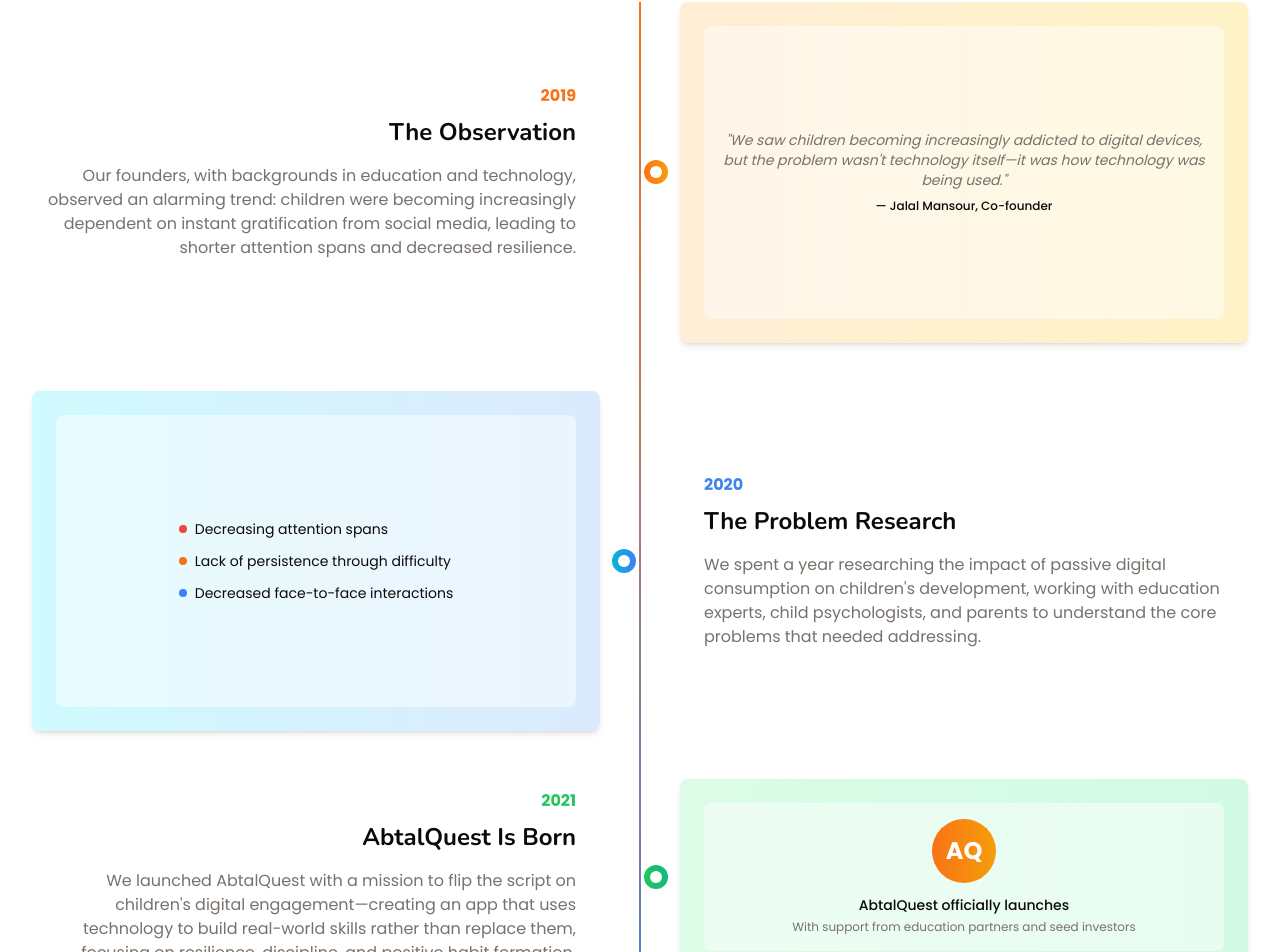
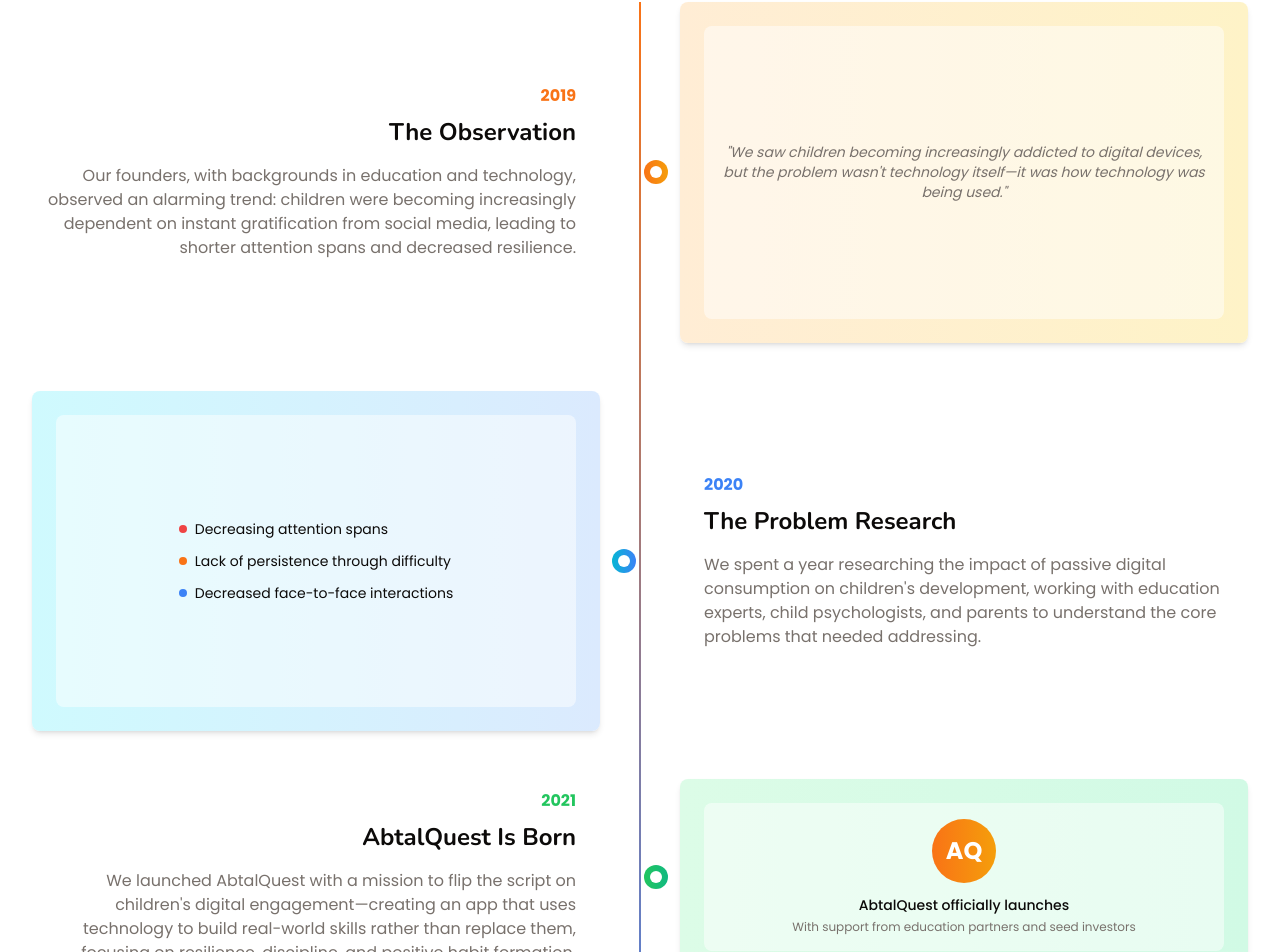
Before and after one commit to jalalmansour/Abtal-Quest, a Next.js app: page /about in a window 1280 px wide. Shown: the part 2360-3312 px from the top of the page. Built offline with nearby package versions, Linux system fonts and the light colour scheme.

Commit message:
Update StorySection.tsx

```diff
--- a/src/components/about/StorySection.tsx
+++ b/src/components/about/StorySection.tsx
@@ -45,7 +45,7 @@
                       <p className="text-sm italic text-muted-foreground">
                         "We saw children becoming increasingly addicted to digital devices, but the problem wasn't technology itself—it was how technology was being used."
                       </p>
-                      <p className="text-xs mt-2 font-medium">— Jalal Mansour, Co-founder</p>
+                      { /*<p className="text-xs mt-2 font-medium">— Jalal Mansour, Co-founder</p>*/}
                     </div>
                   </motion.div>
                 </div>
```
